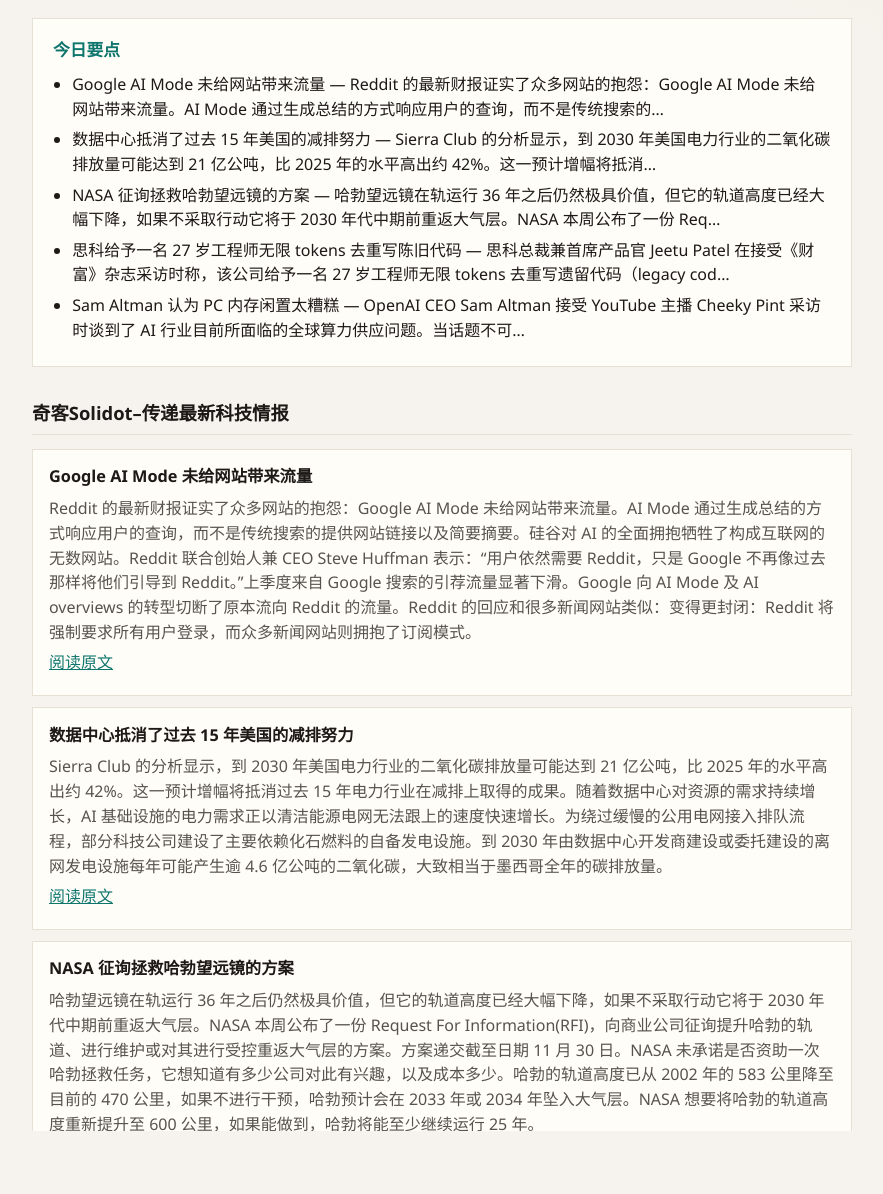
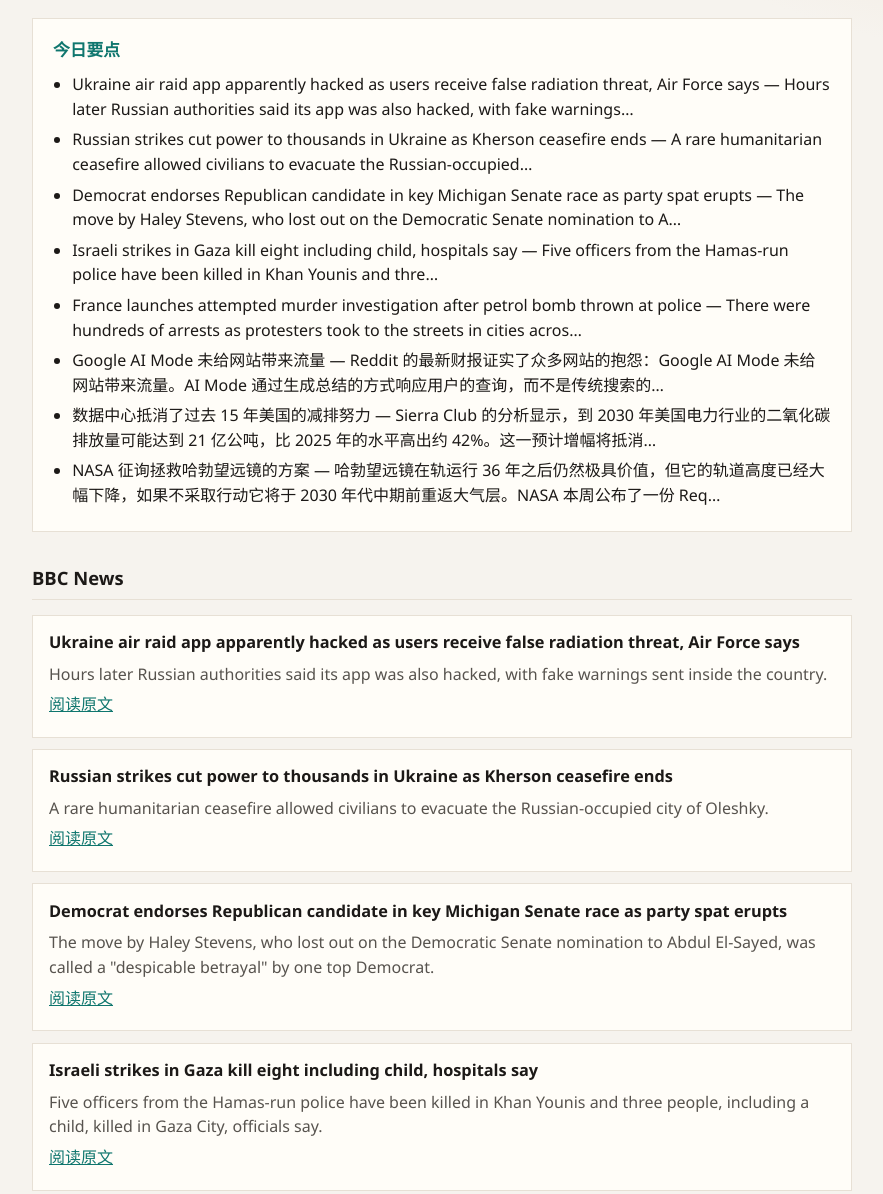
Before and after one commit to niko-la701/notify-digests, a plain HTML site: page 2026-11-02.html in a window 1280 px wide. Shown: the part 140-1334 px from the top of the page, without its empty margins (198-1081 px from the left). Drawn offline with Linux system fonts and the light colour scheme.

Commit message:
Publish digest 2026-11-02

```diff
--- a/2026-11-02.html
+++ b/2026-11-02.html
@@ -72,14 +72,24 @@
     <section class="highlights">
       <h2>今日要点</h2>
       <ul>
-        <li>Google AI Mode 未给网站带来流量 — Reddit 的最新财报证实了众多网站的抱怨：Google AI Mode 未给网站带来流量。AI Mode 通过生成总结的方式响应用户的查询，而不是传统搜索的…</li>
+        <li>Ukraine air raid app apparently hacked as users receive false radiation threat, Air Force says — Hours later Russian authorities said its app was also hacked, with fake warnings…</li>
+<li>Russian strikes cut power to thousands in Ukraine as Kherson ceasefire ends — A rare humanitarian ceasefire allowed civilians to evacuate the Russian-occupied…</li>
+<li>Democrat endorses Republican candidate in key Michigan Senate race as party spat erupts — The move by Haley Stevens, who lost out on the Democratic Senate nomination to A…</li>
+<li>Israeli strikes in Gaza kill eight including child, hospitals say — Five officers from the Hamas-run police have been killed in Khan Younis and thre…</li>
+<li>France launches attempted murder investigation after petrol bomb thrown at police — There were hundreds of arrests as protesters took to the streets in cities acros…</li>
+<li>Google AI Mode 未给网站带来流量 — Reddit 的最新财报证实了众多网站的抱怨：Google AI Mode 未给网站带来流量。AI Mode 通过生成总结的方式响应用户的查询，而不是传统搜索的…</li>
 <li>数据中心抵消了过去 15 年美国的减排努力 — Sierra Club 的分析显示，到 2030 年美国电力行业的二氧化碳排放量可能达到 21 亿公吨，比 2025 年的水平高出约 42%。这一预计增幅将抵消…</li>
 <li>NASA 征询拯救哈勃望远镜的方案 — 哈勃望远镜在轨运行 36 年之后仍然极具价值，但它的轨道高度已经大幅下降，如果不采取行动它将于 2030 年代中期前重返大气层。NASA 本周公布了一份 Req…</li>
-<li>思科给予一名 27 岁工程师无限 tokens 去重写陈旧代码 — 思科总裁兼首席产品官 Jeetu Patel 在接受《财富》杂志采访时称，该公司给予一名 27 岁工程师无限 tokens 去重写遗留代码（legacy cod…</li>
-<li>Sam Altman 认为 PC 内存闲置太糟糕 — OpenAI CEO Sam Altman 接受 YouTube 主播 Cheeky Pint 采访时谈到了 AI 行业目前所面临的全球算力供应问题。当话题不可…</li>
       </ul>
     </section>
-    <section class="source"><h2>奇客Solidot–传递最新科技情报</h2>
+    <section class="source"><h2>BBC News</h2>
+<article class="card"><h3>Ukraine air raid app apparently hacked as users receive false radiation threat, Air Force says</h3><p>Hours later Russian authorities said its app was also hacked, with fake warnings sent inside the country.</p><p class="link"><a href="https://www.bbc.co.uk/news/articles/c51kdy1ew7zvo?at_medium=RSS&amp;at_campaign=rss" target="_blank" rel="noopener">阅读原文</a></p></article>
+<article class="card"><h3>Russian strikes cut power to thousands in Ukraine as Kherson ceasefire ends</h3><p>A rare humanitarian ceasefire allowed civilians to evacuate the Russian-occupied city of Oleshky.</p><p class="link"><a href="https://www.bbc.co.uk/news/articles/c64g1y90p71eo?at_medium=RSS&amp;at_campaign=rss" target="_blank" rel="noopener">阅读原文</a></p></article>
+<article class="card"><h3>Democrat endorses Republican candidate in key Michigan Senate race as party spat erupts</h3><p>The move by Haley Stevens, who lost out on the Democratic Senate nomination to Abdul El-Sayed, was called a &quot;despicable betrayal&quot; by one top Democrat.</p><p class="link"><a href="https://www.bbc.co.uk/news/articles/c95ynzv88n68o?at_medium=RSS&amp;at_campaign=rss" target="_blank" rel="noopener">阅读原文</a></p></article>
+<article class="card"><h3>Israeli strikes in Gaza kill eight including child, hospitals say</h3><p>Five officers from the Hamas-run police have been killed in Khan Younis and three people, including a child, killed in Gaza City, officials say.</p><p class="link"><a href="https://www.bbc.co.uk/news/articles/cmqln14rrzxvo?at_medium=RSS&amp;at_campaign=rss" target="_blank" rel="noopener">阅读原文</a></p></article>
+<article class="card"><h3>France launches attempted murder investigation after petrol bomb thrown at police</h3><p>There were hundreds of arrests as protesters took to the streets in cities across France for the third weekend in a row.</p><p class="link"><a href="https://www.bbc.co.uk/news/articles/cwvg05z184j0o?at_medium=RSS&amp;at_campaign=rss" target="_blank" rel="noopener">阅读原文</a></p></article>
+</section>
+<section class="source"><h2>奇客Solidot–传递最新科技情报</h2>
 <article class="card"><h3>Google AI Mode 未给网站带来流量</h3><p>Reddit 的最新财报证实了众多网站的抱怨：Google AI Mode 未给网站带来流量。AI Mode 通过生成总结的方式响应用户的查询，而不是传统搜索的提供网站链接以及简要摘要。硅谷对 AI 的全面拥抱牺牲了构成互联网的无数网站。Reddit 联合创始人兼 CEO Steve Huffman 表示：“用户依然需要 Reddit，只是 Google 不再像过去那样将他们引导到 Reddit。”上季度来自 Google 搜索的引荐流量显著下滑。Google 向 AI Mode 及 AI overviews 的转型切断了原本流向 Reddit 的流量。Reddit 的回应和很多新闻网站类似：变得更封闭：Reddit 将强制要求所有用户登录，而众多新闻网站则拥抱了订阅模式。</p><p class="link"><a href="https://www.solidot.org/story?sid=85767" target="_blank" rel="noopener">阅读原文</a></p></article>
 <article class="card"><h3>数据中心抵消了过去 15 年美国的减排努力</h3><p>Sierra Club 的分析显示，到 2030 年美国电力行业的二氧化碳排放量可能达到 21 亿公吨，比 2025 年的水平高出约 42%。这一预计增幅将抵消过去 15 年电力行业在减排上取得的成果。随着数据中心对资源的需求持续增长，AI 基础设施的电力需求正以清洁能源电网无法跟上的速度快速增长。为绕过缓慢的公用电网接入排队流程，部分科技公司建设了主要依赖化石燃料的自备发电设施。到 2030 年由数据中心开发商建设或委托建设的离网发电设施每年可能产生逾 4.6 亿公吨的二氧化碳，大致相当于墨西哥全年的碳排放量。</p><p class="link"><a href="https://www.solidot.org/story?sid=85766" target="_blank" rel="noopener">阅读原文</a></p></article>
 <article class="card"><h3>NASA 征询拯救哈勃望远镜的方案</h3><p>哈勃望远镜在轨运行 36 年之后仍然极具价值，但它的轨道高度已经大幅下降，如果不采取行动它将于 2030 年代中期前重返大气层。NASA 本周公布了一份 Request For Information(RFI)，向商业公司征询提升哈勃的轨道、进行维护或对其进行受控重返大气层的方案。方案递交截至日期 11 月 30 日。NASA 未承诺是否资助一次哈勃拯救任务，它想知道有多少公司对此有兴趣，以及成本多少。哈勃的轨道高度已从 2002 年的 583 公里降至目前的 470 公里，如果不进行干预，哈勃预计会在 2033 年或 2034 年坠入大气层。NASA 想要将哈勃的轨道高度重新提升至 600 公里，如果能做到，哈勃将能至少继续运行 25 年。</p><p class="link"><a href="https://www.solidot.org/story?sid=85765" target="_blank" rel="noopener">阅读原文</a></p></article>
```
